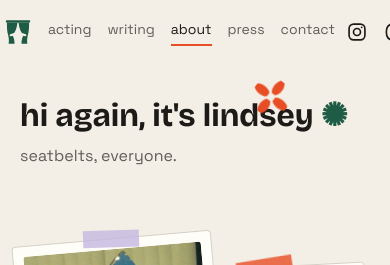
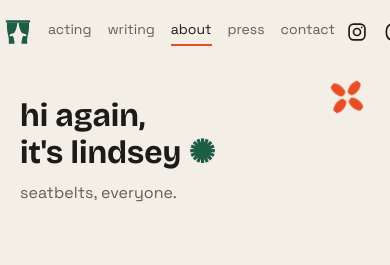
Before and after one commit to qwertypie90/lindsey-portfolio, a React (Vite) app: page /about in a window 390 px wide. Shown: the top 265 px of the page. Built offline with nearby package versions, Linux system fonts and the light colour scheme.

Commit message:
fixing some aesthetic things on about & press

```diff
--- a/src/pages/About.tsx
+++ b/src/pages/About.tsx
@@ -63,8 +63,14 @@ export default function About() {
       <header className="page-head" style={{ position: "relative" }}>
         <Flower size={38} className="doodle spin-slow" style={{ top: 14, right: 80 }} />
         <h1>
-          {about.headline.replace("✺", "")}
-          {about.headline.includes("✺") && <span style={{ color: "var(--green)" }}>✺</span>}
+          {about.headline.includes("✺") ? (
+            <>
+              {about.headline.split("it's")[0]}
+              <span style={{ whiteSpace: "nowrap" }}>it's lindsey <span style={{ color: "var(--green)" }}>✺</span></span>
+            </>
+          ) : (
+            about.headline
+          )}
         </h1>
         <p className="sub">{about.sub}</p>
       </header>
--- a/src/pages/Press.tsx
+++ b/src/pages/Press.tsx
@@ -42,7 +42,7 @@ const ogImage = useOgImage(active?.url);
           className="doodle spin-slow"
           style={{ top: 14, right: 120 }}
         />
-        <Clover size={28} className="doodle" style={{ top: 48, right: 70 }} />
+        <Clover size={28} className="doodle" style={{ top:58, right: 70 }} />
         <h1>
           press <span style={{ color: "var(--orange)" }}>&amp;</span> kind words
         </h1>
--- a/src/styles.css
+++ b/src/styles.css
@@ -1334,6 +1334,39 @@ img {
   .laurel {
     white-space: normal;
   }
+
+  .page-head {
+    padding-right: 60px;
+  }
+
+  .page-head .doodle {
+    right: 4px !important;
+  }
+}
+
+@media (max-width: 380px) {
+  .nav-link {
+    font-size: 11px;
+  }
+
+  .nav-left {
+    gap: 5px;
+  }
+
+  .monogram svg {
+    width: 24px;
+    height: 24px;
+  }
+
+  .nav-social {
+    gap: 8px;
+    margin-left: 6px;
+  }
+
+  .nav-social svg {
+    width: 16px;
+    height: 16px;
+  }
 }
 
 @media (max-width: 1120px) {
@@ -1384,8 +1417,8 @@ img {
   }
 
   .still.big {
-    grid-column: span 2;
-    grid-row: auto;
+    grid-column: span 2 !important;
+    grid-row: auto !important;
     aspect-ratio: 16 / 9;
   }
 
```
